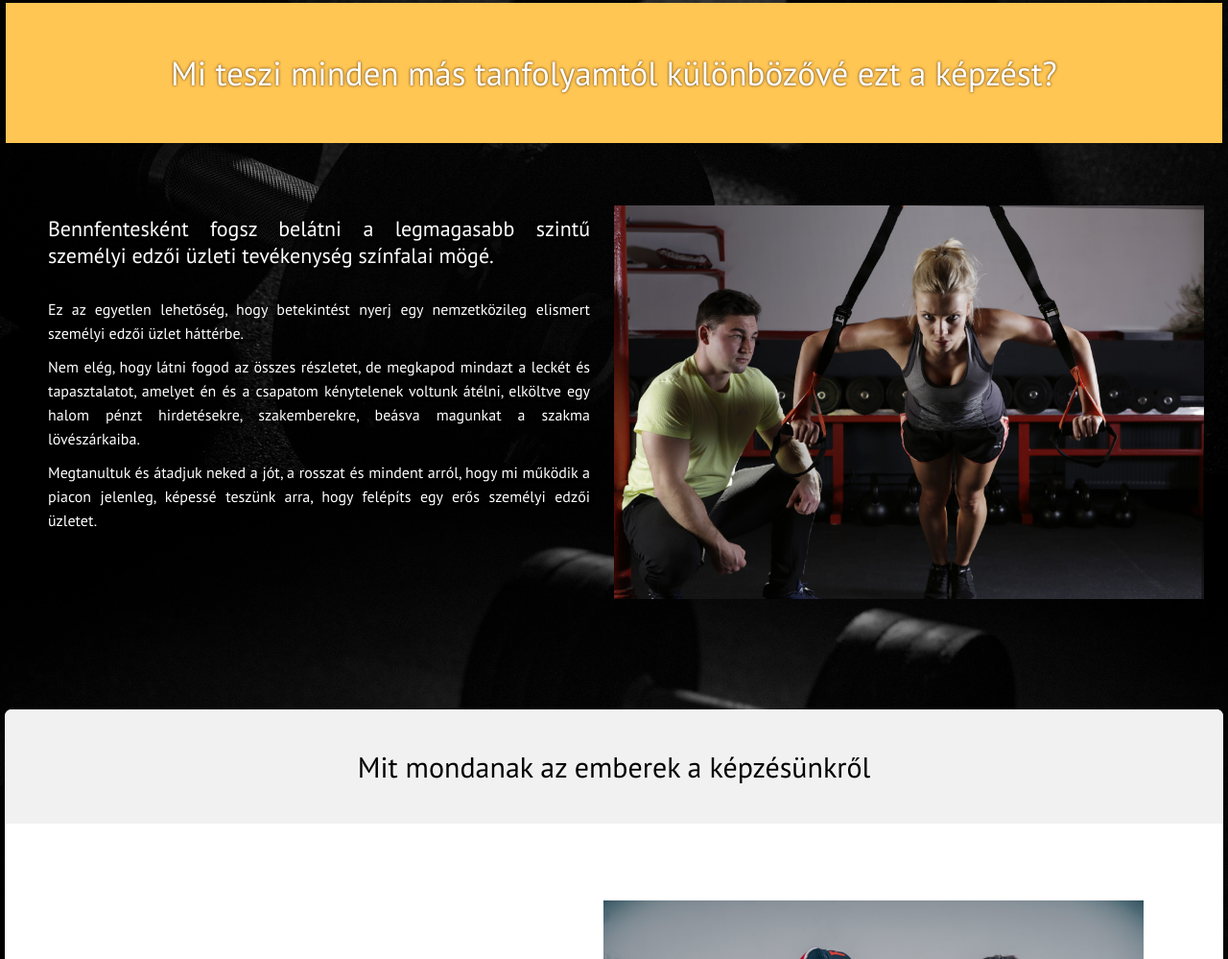
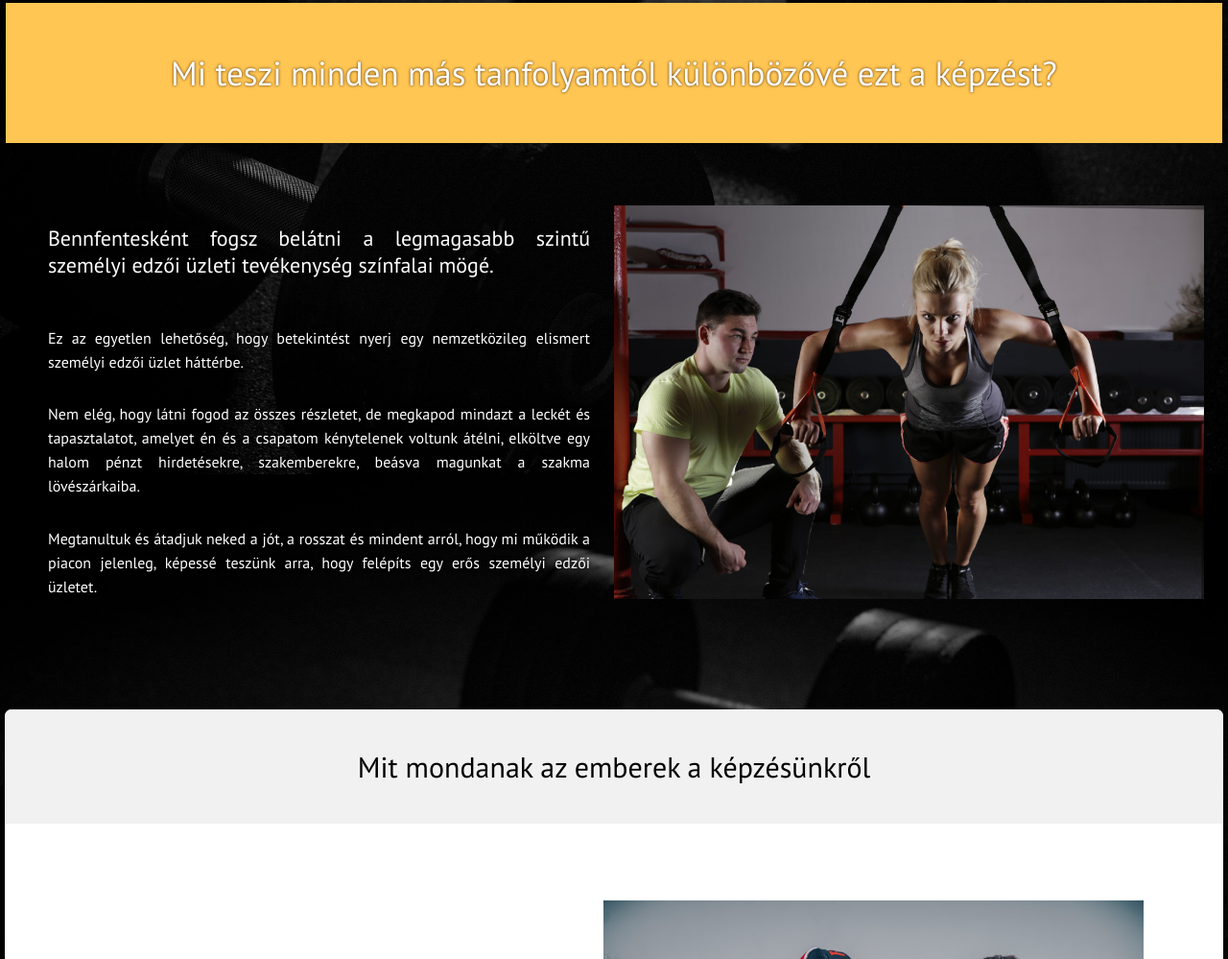
Before and after one commit to DezsoToth/PersonalTrainer_PK, a plain HTML site: page index.html in a window 1280 px wide. Shown: the part 1212-2211 px from the top of the page at 96% size. Drawn offline with Linux system fonts and the light colour scheme; a web font is replaced by a local one.

Commit message:
modified style.css:ln158 add .difference-container-text display, direction and justify

```diff
--- a/style.css
+++ b/style.css
@@ -153,6 +153,12 @@ h4 {
     width: 50%;
     margin: 15px 0;
 
+}
+
+.difference-container-text {
+    display: flex;
+    flex-direction: column;
+    justify-content: space-around;
 }
 
 .feedback {
```
